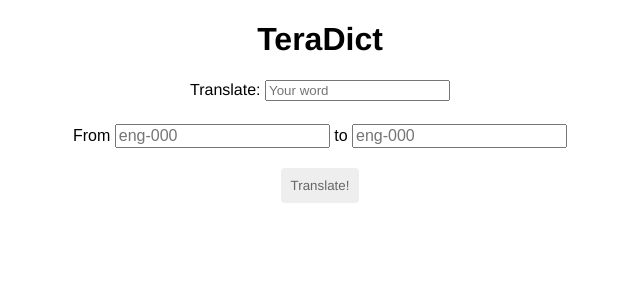
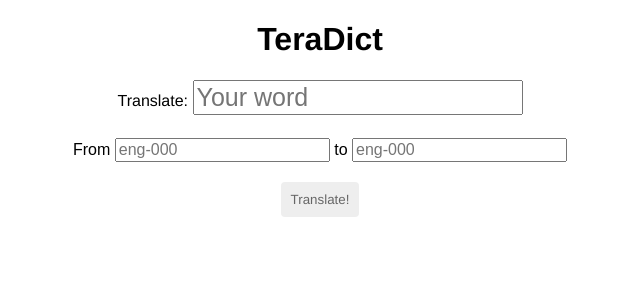
Before and after one commit to annieke/panlex-django, a Django app: page / in a window 1280 px wide. Shown: the top 300 px of the page, without its empty margins (320-960 px from the left). Run offline with Django 3.2, Linux system fonts and the light colour scheme; some libraries are stand-ins or nearby versions.

Commit message:
Resized word input box

```diff
--- a/TeraDictV3/static/style.css
+++ b/TeraDictV3/static/style.css
@@ -6,6 +6,10 @@ h1 {
 form {
 	text-align: center;
 	font-family: Helvetica, Arial, sans-serif;
+}
+
+#word {
+	font-size: 25px;
 }
 
 div.ui-widget {
```
